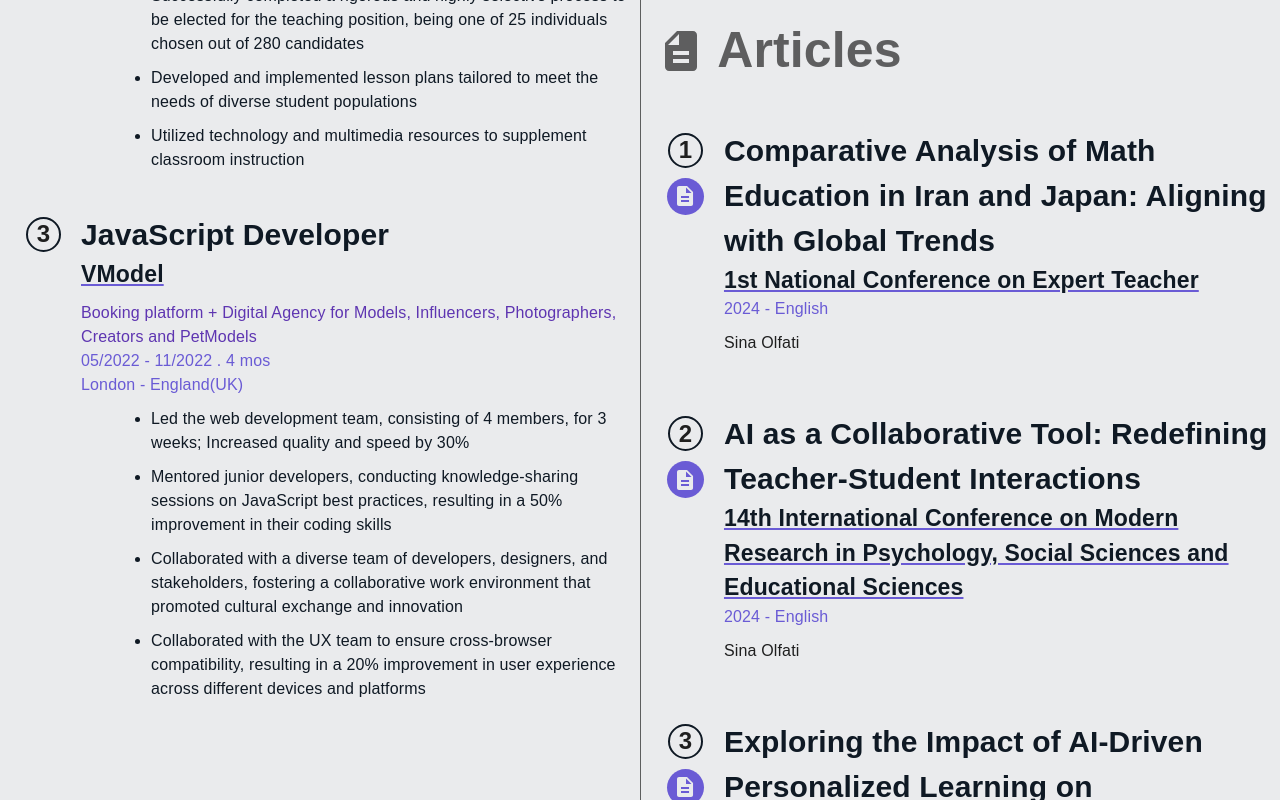
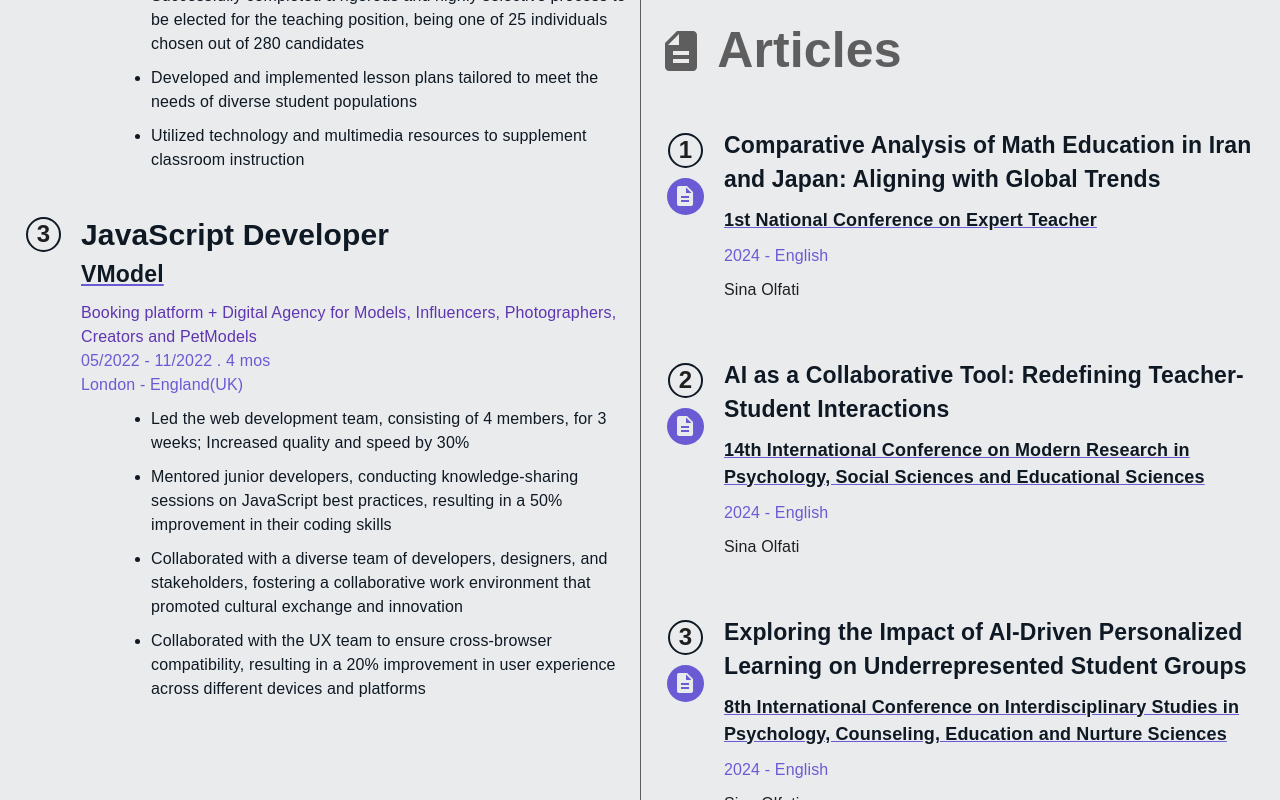
Before and after one commit to sina-olfati/sina-olfati-site, a React (Create React App) app: page / in a window 1280 px wide. Shown: the part 900-1700 px from the top of the page. Built offline with nearby package versions, Linux system fonts and the light colour scheme; a web font is replaced by a local one.

Commit message:
Work: made articles section responsive

```diff
--- a/src/components/resume/Work.css
+++ b/src/components/resume/Work.css
@@ -104,7 +104,10 @@
     font-size: 30px;
     margin: 0;
     font-weight: 600;
-
+    padding-right: 15px;
+}
+.article-item h2 {
+    font-size: 23px;
 }
 
 .work-item a {
@@ -117,6 +120,11 @@
     margin: 0;
     transition: 0.2s;
     text-decoration: underline var(--mui-palette-primary-main);
+    padding-right: 15px;
+}
+.article-item h3 {
+    font-size: 18px;
+    padding: 10px 15px 10px 0;
 }
 
 .work-item h3:hover{
@@ -217,8 +225,14 @@
         font-size: 23px;
         margin: 0 0 0px 0;
     }
+    .article-item h2 {
+        font-size: 18px;
+    }
     .work-item h3 {
         font-size: 17px;
+    }
+    .article-item h3 {
+        font-size: 14px;
     }
     .work-item h6 {
         font-size: 0.8rem;
```
